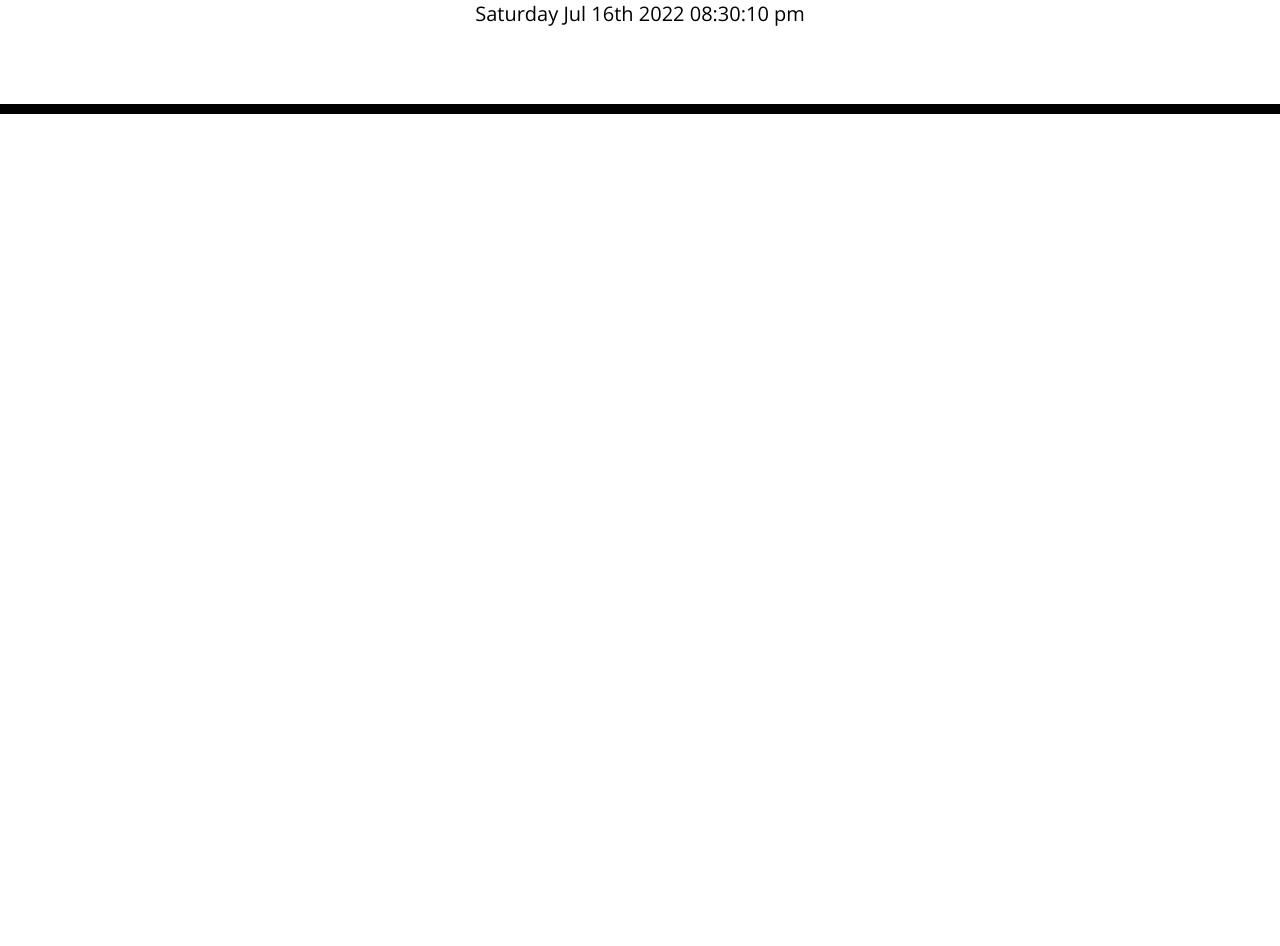
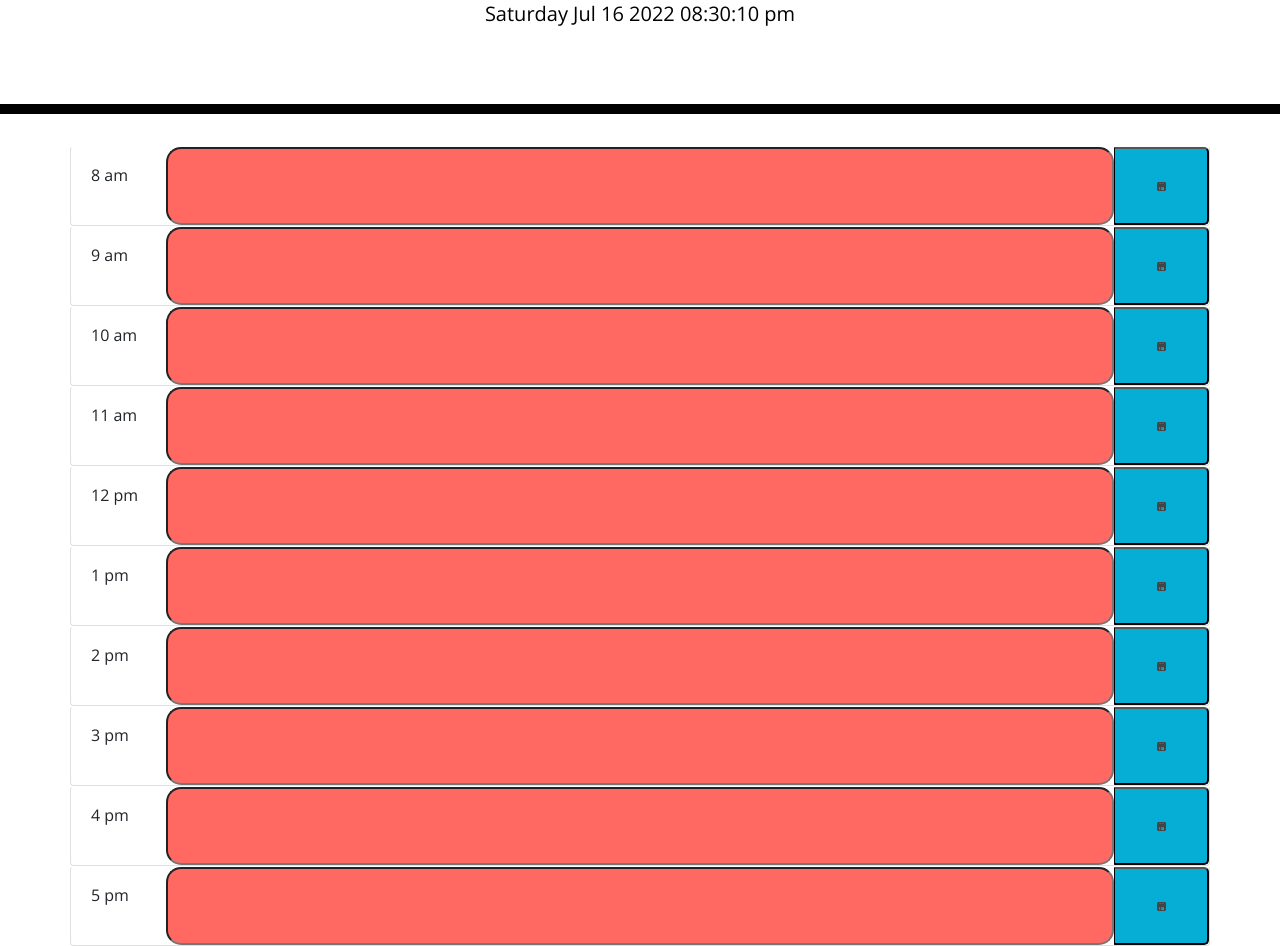
Before and after one commit to aurumbright/work-calendar, a plain HTML site: page Develop/index.html in a window 1280 px wide. Shown: the part 190-1136 px from the top of the page. Before the commit the page ends 800 px from the top, so only its background shows below. Drawn offline with nearby package versions, Linux system fonts and the light colour scheme.

Commit message:
built out webpage adding js

```diff
--- a/Develop/index.html
+++ b/Develop/index.html
@@ -4,6 +4,7 @@
     <meta charset="UTF-8" />
     <meta name="viewport" content="width=device-width, initial-scale=1.0" />
     <meta http-equiv="X-UA-Compatible" content="ie=edge" />
+    <link rel="stylesheet" href="https://ajax.googleapis.com/ajax/libs/jqueryui/1.12.1/themes/smoothness/jquery-ui.css">
     <link
       rel="stylesheet"
       href="https://stackpath.bootstrapcdn.com/bootstrap/4.3.1/css/bootstrap.min.css"
@@ -29,11 +30,62 @@
       <p id="currentDay" class="lead"></p>
     </header>
     <div class="container">
+      <div class="row card">
+        <div class="col-1 card-body">8 am</div>
+        <input type="text" id="todo" name="entry1" class="col-10 time-block card-body">
+        <button class="col-1 saveBtn card-body"><span class="ui-icon ui-icon-disk"></span></button>
+      </div>
+      <div class="row card">
+        <div class="col-1 card-body">9 am</div>
+        <input type="text" id="todo" name="entry2" class="col-10 time-block card-body">
+        <button class="col-1 saveBtn card-body"><span class="ui-icon ui-icon-disk"></span></button>
+      </div>
+      <div class="row card">
+        <div class="col-1 card-body">10 am</div>
+        <input type="text" id="todo" name="entry3" class="col-10 time-block card-body">
+        <button class="col-1 saveBtn card-body"><span class="ui-icon ui-icon-disk"></span></button>
+      </div>
+      <div class="row card">
+        <div class="col-1 card-body">11 am</div>
+        <input type="text" id="todo" name="entry4" class="col-10 time-block card-body">
+        <button class="col-1 saveBtn card-body"><span class="ui-icon ui-icon-disk"></span></button>
+      </div>
+      <div class="row card">
+        <div class="col-1 card-body">12 pm</div>
+        <input type="text" id="todo" name="entry5" class="col-10 time-block card-body">
+        <button class="col-1 saveBtn card-body"><span class="ui-icon ui-icon-disk"></span></button>
+      </div>
+      <div class="row card">
+        <div class="col-1 card-body">1 pm</div>
+        <input type="text" id="todo" name="entry6" class="col-10 time-block card-body">
+        <button class="col-1 saveBtn card-body"><span class="ui-icon ui-icon-disk"></span></button>
+      </div>
+      <div class="row card">
+        <div class="col-1 card-body">2 pm</div>
+        <input type="text" id="todo" name="entry7" class="col-10 time-block card-body">
+        <button class="col-1 saveBtn card-body"><span class="ui-icon ui-icon-disk"></span></button>
+      </div>
+      <div class="row card">
+        <div class="col-1 card-body time-slot">3 pm</div>
+        <input type="text" id="todo" name="entry8" class="col-10 time-block card-body">
+        <button class="col-1 saveBtn card-body"><span class="ui-icon ui-icon-disk"></span></button>
+      </div>
+      <div class="row card">
+        <div class="col-1 card-body">4 pm</div>
+        <input type="text" id="todo" name="entry9" class="col-10 time-block card-body">
+        <button class="col-1 saveBtn card-body"><span class="ui-icon ui-icon-disk"></span></button>
+      </div>
+      <div class="row card">
+        <div class="col-1 card-body">5 pm</div>
+        <input type="text" id="todo" name="entry10" class="col-10 time-block card-body">
+        <button class="col-1 saveBtn card-body"><span class="ui-icon ui-icon-disk"></span></button>
+      </div>
       <!-- Timeblocks go here -->
     </div>
 
     <script src="https://cdnjs.cloudflare.com/ajax/libs/jquery/3.2.1/jquery.min.js"></script>
-    <script src="https://cdnjs.cloudflare.com/ajax/libs/moment.js/2.24.0/moment.min.js"></script>
+    <script src="https://unpkg.com/dayjs@1.8.21/dayjs.min.js"></script>
+    <script src="https://ajax.googleapis.com/ajax/libs/jqueryui/1.12.1/jquery-ui.min.js"></script>
     <script src="./script.js"></script>
   </body>
 </html>
--- a/Develop/script.js
+++ b/Develop/script.js
@@ -1,14 +1,44 @@
-let timeDisplayEl = $('#currentDay');
+let dateDisplayEl = $('#currentDay');
+
+let timeSlot = $('.time-slot').text();
+
+// this is wrong I think
+let time = dayjs(timeSlot, 'h a').format('h a');
+
 
 
 // Clock for top of app
-let currentTime = moment().format("dddd MMM Do YYYY hh:mm:ss a");
-timeDisplayEl.text(currentTime);
+let currentDay = dayjs().format("dddd MMM D YYYY hh:mm:ss a");
+dateDisplayEl.text(currentDay);
 
-function updateTime() {
-    currentTime = moment().format("dddd MMM Do YYYY hh:mm:ss a");
-    timeDisplayEl.text(currentTime);
+function updateDay() {
+    currentDay = dayjs().format("dddd MMM D YYYY hh:mm:ss a");
+    dateDisplayEl.text(currentDay);
 };
-setInterval(updateTime, 1000);
+setInterval(updateDay, 1000);
 
-//
+// this sort of works but needs to be applied to each row - maybe a forEach?
+// still not working...
+
+$('.row').each(function(index) {
+
+    if (dayjs().isBefore(dayjs(time, 'hour'))) {
+        $('input').addClass("future");
+    } else if (dayjs().isAfter(dayjs(time, 'hour'))) {
+        $('input').addClass("past");
+    } else {
+        $('input').addClass("present");
+    }
+});
+
+
+// item one: savebtn saves content of row to localStorage to be reconstituted on reload
+// this will probably be setting it as placeholder text? or something like that
+
+// item two: past / present / future styling applied to rows or maybe just input based on time
+/*
+If textContent of time-slot when converted to dayjs() format is less than current dayjs(),
+apply .past styling
+
+
+*/
--- a/Develop/style.css
+++ b/Develop/style.css
@@ -59,8 +59,8 @@ textarea {
 
 .saveBtn {
   border-left: 1px solid black;
-  border-top-right-radius: 15px;
-  border-bottom-right-radius: 15px;
+  border-top-right-radius: 5px;
+  border-bottom-right-radius: 5px;
   background-color: #06aed5;
   color: white;
 }
```
